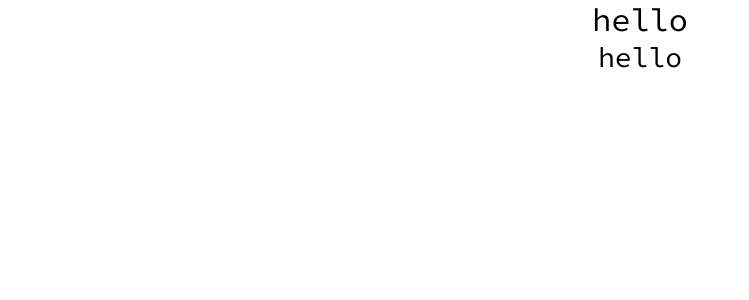
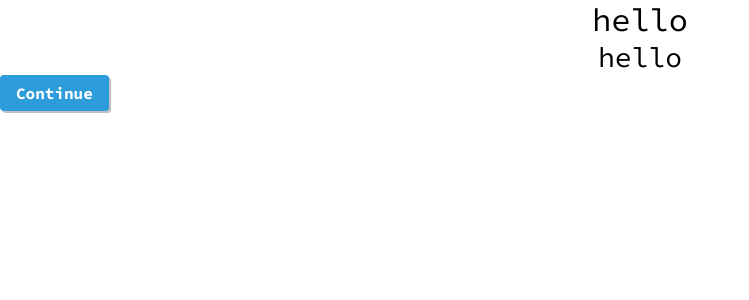
Before and after one commit to AzucenaGrecia/React-Github_Single-Page-Application, a React (Create React App) app: page / in a window 1280 px wide. Shown: the top 300 px of the page, without its empty margins (0-749 px from the left). Built offline with nearby package versions, Linux system fonts and the light colour scheme.

Commit message:
Maked component button with hover

```diff
--- a/src/App.js
+++ b/src/App.js
@@ -1,6 +1,7 @@
 import './App.css';
 import { Heading1, Heading2 } from './Components/Texts/Heading';
 import { Global, css } from "@emotion/react";
+import Button from './Components/UI/button';
 
 
 function App() {
@@ -21,6 +22,7 @@ function App() {
       />
       <Heading1>hello</Heading1>
       <Heading2>hello</Heading2>
+      <Button>Continue</Button>
     </div>
   );
 }
--- a/src/Components/UI/button.js
+++ b/src/Components/UI/button.js
@@ -0,0 +1,29 @@
+import styled from "@emotion/styled";
+
+const StyledButton = styled.button`
+  display: flex;
+  justify-content: center;
+  align-items: center;
+  padding: 8px 16px;
+  height: 36px;
+  background: #2d9cdb;
+  box-shadow: 2px 2px 0px rgba(0, 0, 0, 0.25);
+  border-radius: 4px;
+  font-weight: bold;
+  font-size: 16px;
+  line-height: 20px;
+  color: #ffffff;
+  border: none;
+  outline: none;
+  transition: background 200ms;
+  cursor: pointer;
+  &:hover {
+    background: #2db2db;
+  }
+`;
+
+function Button(props) {
+  return <StyledButton {...props} />;
+}
+
+export default Button;
```
